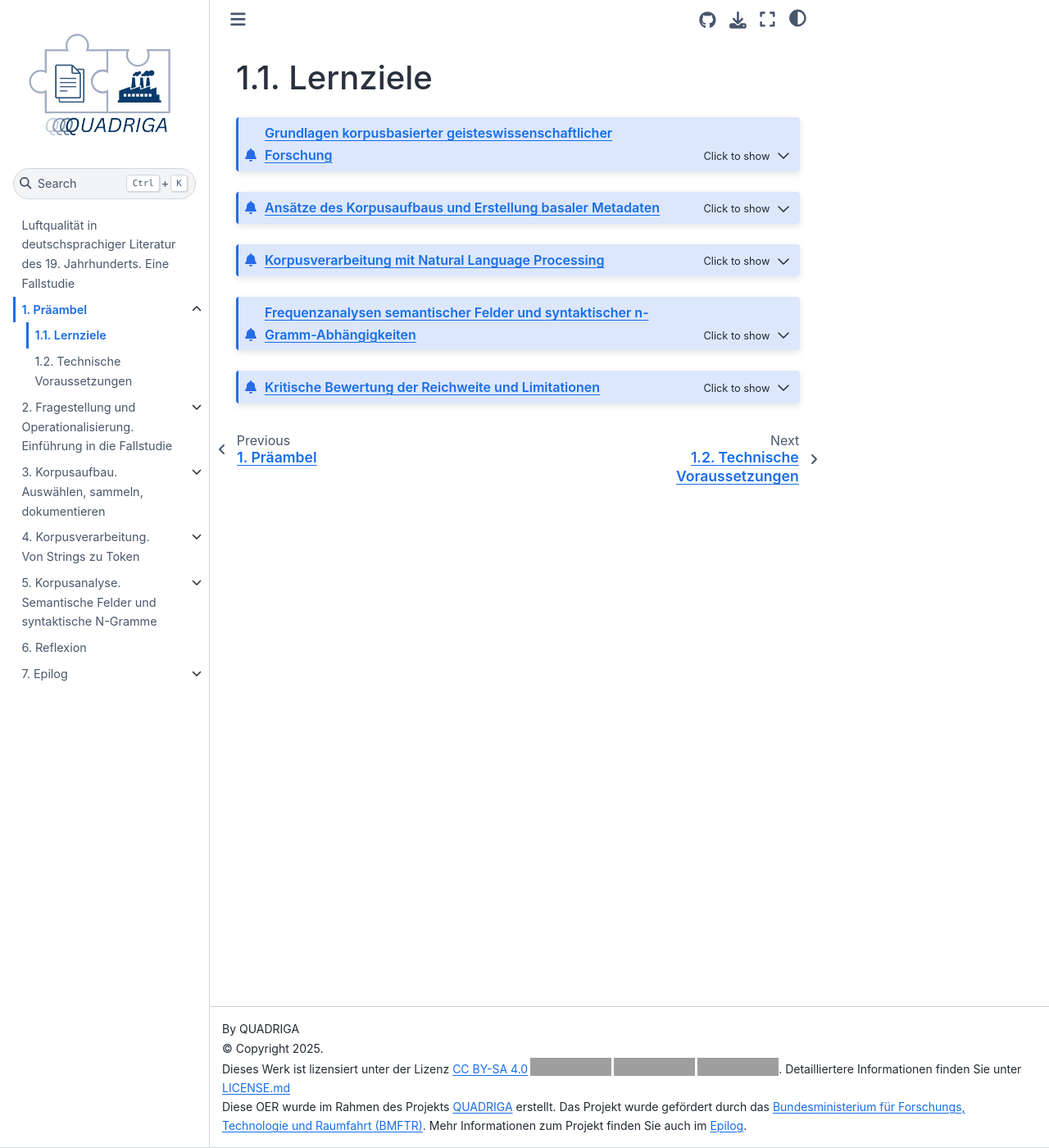
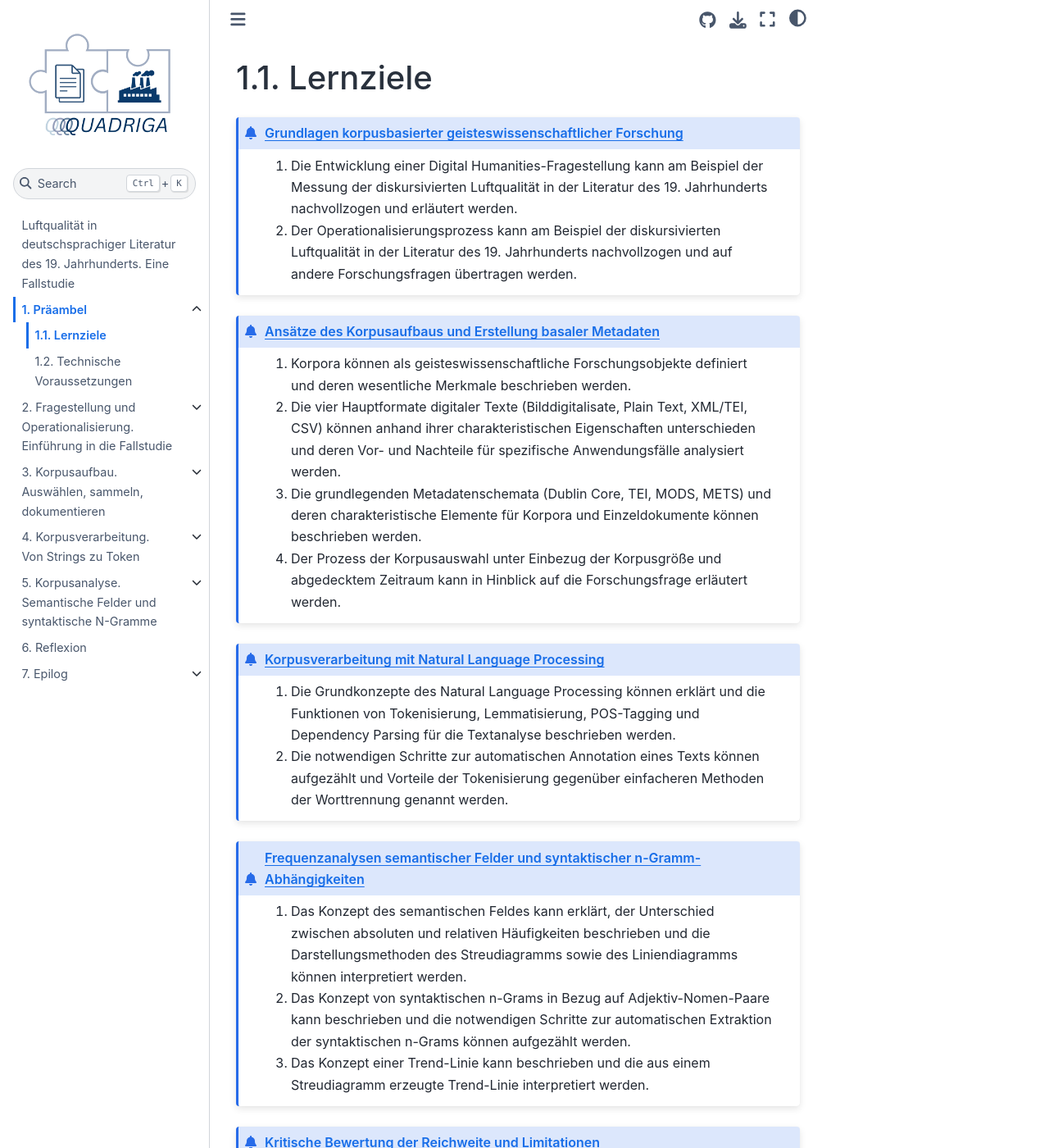
Before and after one commit to quadriga-dk/Text-Fallstudie-3, a Jupyter Book: the page built from introduction/introduction_learning-outcomes.md, in a window 1280 px wide and 1400 px high. Shown: the whole window at 82% size. Built offline with Jupyter Book 1.0.4 settings and Sphinx 7.4.7 and the Sphinx Book theme 1.1.4, drawn with Linux system fonts in a browser that asks for light colours; pages that are not in the unit, such as notebooks, are missing from menus; part of the change alters nothing that is shown; some of the changed text lies outside the part shown; grey boxes are pictures that could not be loaded.

````diff
--- a/introduction/introduction_learning-outcomes.md
+++ b/introduction/introduction_learning-outcomes.md
@@ -2,7 +2,7 @@
 # Lernziele
 
 ```{admonition} [Grundlagen korpusbasierter geisteswissenschaftlicher Forschung](research-question_intro)
-:class: lernziele, dropdown
+:class: lernziele
 
 1. Die Entwicklung einer Digital Humanities-Fragestellung kann am Beispiel der Messung der diskursivierten Luftqualität in der Literatur des 19. Jahrhunderts nachvollzogen und erläutert werden.
 
@@ -12,7 +12,7 @@
 
 
 ```{admonition} [Ansätze des Korpusaufbaus und Erstellung basaler Metadaten](corpus-collection_intro)
-:class: lernziele, dropdown
+:class: lernziele
 
 1. Korpora können als geisteswissenschaftliche Forschungsobjekte definiert und deren wesentliche Merkmale beschrieben werden.
 
@@ -25,7 +25,7 @@
 ```
 
 ```{admonition} [Korpusverarbeitung mit Natural Language Processing](corpus-processing_intro)
-:class: lernziele, dropdown
+:class: lernziele
 
 1. Die Grundkonzepte des Natural Language Processing können erklärt und die Funktionen von Tokenisierung, Lemmatisierung, POS-Tagging und Dependency Parsing für die Textanalyse beschrieben werden.
 
@@ -35,7 +35,7 @@
 
 
 ```{admonition} [Frequenzanalysen semantischer Felder und syntaktischer n-Gramm-Abhängigkeiten](corpus-analysis_intro)
-:class: lernziele, dropdown
+:class: lernziele
 
 1. Das Konzept des semantischen Feldes kann erklärt, der Unterschied zwischen absoluten und relativen Häufigkeiten beschrieben und die Darstellungsmethoden des Streudiagramms sowie des Liniendiagramms können interpretiert werden.
 
@@ -48,7 +48,7 @@
 
 
 ```{admonition} [Kritische Bewertung der Reichweite und Limitationen](reflection_reflection)
-:class: lernziele, dropdown
+:class: lernziele
 
 1. Die methodischen Limitationen einer Digital-Humanities-Fallstudie können benannt werden.
 ```
--- a/references.bib
+++ b/references.bib
@@ -122,7 +122,6 @@ Publisher: {JMIR} Publications Inc., Toronto, Canada},
   month = {1},
   publisher = {figshare},
   doi = {10.6084/m9.figshare.4524680.v1},
-  url = {https://doi.org/10.6084/m9.figshare.4524680},
   note = {Dataset}
 }
 
````
